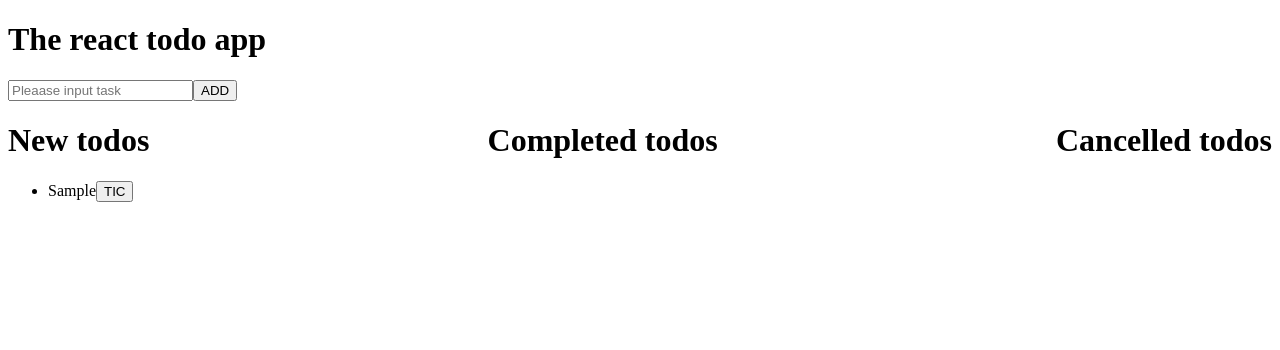
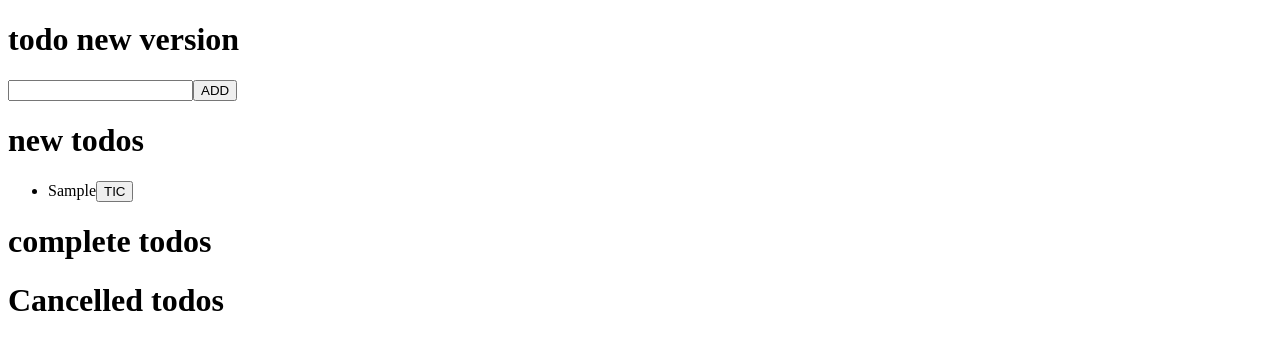
Before and after one commit to munirsebikaaka/codesmann-react-todo, a React (Create React App) app: page / in a window 1280 px wide. Both pictures are taken after typing "Sample" into the empty fields and a click on the button "ADD". Shown: the top 350 px of the page. Built offline with nearby package versions, Linux system fonts and the light colour scheme.

Commit message:
feat:added the second version of the functionallity

```diff
--- a/src/App.js
+++ b/src/App.js
@@ -1,5 +1,5 @@
 import { useState } from "react";
-
+/*
 function App() {
   const [todo, setTodo] = useState("");
   const [todoNew, setTodoNew] = useState([]);
@@ -57,6 +57,7 @@ function App() {
           onHundleDeleteCancelledTodos={deleteCancelledTodos}
         />
       </div>
+      <Apps onNewTod={todoNew} />
     </div>
   );
 }
@@ -81,17 +82,13 @@ function NewToDos({ onNewTodos, hundleToggleState }) {
     <div>
       <h1 className="todotype">New todos</h1>
       <ul>
-        {onNewTodos.map(
-          (el) =>
-            el.state === false && (
-              <li key={el.task}>
-                {el.task}
-                <button onClick={() => hundleToggleState(el.id)}>
-                  {el.addB}
-                </button>
-              </li>
-            )
-        )}
+        {onNewTodos.map((el) => (
+          // el.state === false &&
+          <li key={el.task}>
+            {el.task}
+            <button onClick={() => hundleToggleState(el.id)}>{el.addB}</button>
+          </li>
+        ))}
       </ul>
     </div>
   );
@@ -138,5 +135,114 @@ function CancelledTodos({ onNewTodos, onHundleDeleteCancelledTodos }) {
     </div>
   );
 }
+*/
+function App() {
+  const [todo, setTodo] = useState("");
+  const [todoNew, setTodoNew] = useState([]);
+  const [todoComplete, setTodoComplete] = useState([]);
+  const [todoCancelled, setTodoCancelled] = useState([]);
+  function hundleTodosInFormComponet(e) {
+    e.preventDefault();
+    todoNew.push({
+      task: todo,
+      addB: "TIC",
+      id: Date.now(),
+      state: false,
+    });
+    setTodo("");
+  }
+  function pushToComplete() {
+    setTodoNew(() =>
+      todoNew.map((el) => {
+        const index = todoNew.indexOf(el);
+        todoNew.splice(index, 1);
+        todoComplete.push(el);
+      })
+    );
+  }
+  function pushToCancelled() {
+    setTodoComplete(() =>
+      todoComplete.map((el) => {
+        const index = todoComplete.indexOf(el);
+        todoComplete.splice(index, 1);
+        todoCancelled.push(el);
+      })
+    );
+  }
+  return (
+    <div>
+      <Form
+        onTodo={todo}
+        onSetTodo={setTodo}
+        onPushToNewTodos={hundleTodosInFormComponet}
+      />
+      <NewTasks onTodoNew={todoNew} onPushToComplete={pushToComplete} />
+      <CompleteTasks
+        onCompleteTask={todoComplete}
+        onPushToCancelled={pushToCancelled}
+      />
+      <CancelledTodos onCancelled={todoCancelled} />
+    </div>
+  );
+}
+function Form({ onTodo, onSetTodo, onPushToNewTodos }) {
+  return (
+    <form onSubmit={onPushToNewTodos}>
+      <h1>todo new version</h1>
+      <input
+        type="text"
+        value={onTodo}
+        onChange={(e) => onSetTodo(e.target.value)}
+      />
+      <button>ADD</button>
+    </form>
+  );
+}
 
+function NewTasks({ onTodoNew, onPushToComplete }) {
+  // console.log(onNewTod)
+  return (
+    <div>
+      <h1>new todos</h1>
+      <ul>
+        {onTodoNew.map((el) => (
+          <li key={el.id}>
+            {el.task}
+            <button onClick={onPushToComplete}>{el.addB}</button>
+          </li>
+        ))}
+      </ul>
+    </div>
+  );
+}
+function CompleteTasks({ onCompleteTask, onPushToCancelled }) {
+  return (
+    <div>
+      <h1>complete todos</h1>
+      <ul>
+        {onCompleteTask.map((el) => (
+          <li key={el.task}>
+            {el.task}
+            <button onClick={onPushToCancelled}>{el.addB}</button>
+          </li>
+        ))}
+      </ul>
+    </div>
+  );
+}
+function CancelledTodos({ onCancelled }) {
+  return (
+    <div>
+      <h1>Cancelled todos</h1>
+      <ul>
+        {onCancelled.map((el) => (
+          <li key={el.task}>
+            {el.task}
+            <button>{el.addB}</button>
+          </li>
+        ))}
+      </ul>
+    </div>
+  );
+}
 export default App;
```
